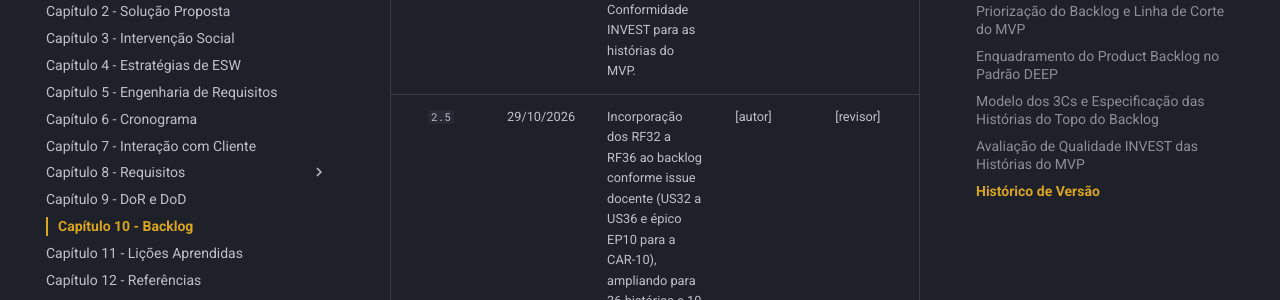
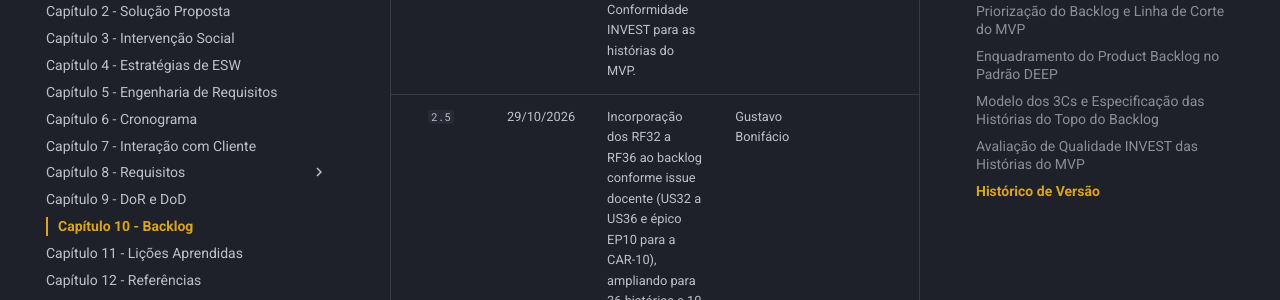
Before and after one commit to mdsreq-fga-unb/REQ-2026.2-T01-DUOC-Finance, an MkDocs documentation site: the page built from docs/backlog/index.md, in a window 1280 px wide and 900 px high, scrolled down 35641 px. Shown: the part 151-451 px from the top of the window. Built offline with MkDocs 1.6.1 and Material for MkDocs 9.7.7, drawn with Linux system fonts in a browser that asks for light colours; emoji names are drawn with the system emoji font.

Commit message:
docs(backlog): adiciona o autor da versão 2.5 no historico

```diff
--- a/docs/backlog/index.md
+++ b/docs/backlog/index.md
@@ -614,4 +614,4 @@ Para auditar o alinhamento com as diretrizes metodológicas de **Bill Wake (2003
 | `2.2` | 13/10/2026 | Remoção dos prefixos numéricos dos títulos de seção (10.1 e 10.2) e atualização das referências internas e âncoras para alinhamento com a estrutura da Unidade 2 | Matheus Ribeiro Szervinsk | Eric Araújo |
 | `2.3` | 13/10/2026 | Remoção dos cards de alerta de enquadramento metodológico e critérios de aceitação com integração direta ao texto, destaque em branco e dourado para o nó raiz no diagrama da hierarquia do backlog e estilização da fórmula de priorização | Matheus Ribeiro Szervinsk | Eric Araújo |
 | `2.4` | 13/10/2026 | Auditoria metodológica e completude ágil: inclusão formal do enquadramento DEEP do Product Backlog; detalhamento das histórias do topo do backlog no Modelo dos 3Cs (Card, Conversation e Confirmation) com critérios objetivos de aceitação e regras de negócio; e elaboração da Matriz de Conformidade INVEST para as histórias do MVP. | Matheus Ribeiro Szervinsk | Eric Araújo |
-| `2.5` | 29/10/2026 | Incorporação dos RF32 a RF36 ao backlog conforme issue docente (US32 a US36 e épico EP10 para a CAR-10), ampliando para 36 histórias e 10 épicos; linha de corte provisória de 27 histórias no MVP e 9 no pós-MVP, conforme o Capítulo 8, com notas de priorização das novas histórias pendentes (†); remoção do vínculo RNF02 da US20 após revisão da matriz-síntese; atualização da tabela de papéis e da matriz RNF × US. | [autor] | [revisor] |
+| `2.5` | 29/10/2026 | Incorporação dos RF32 a RF36 ao backlog conforme issue docente (US32 a US36 e épico EP10 para a CAR-10), ampliando para 36 histórias e 10 épicos; linha de corte provisória de 27 histórias no MVP e 9 no pós-MVP, conforme o Capítulo 8, com notas de priorização das novas histórias pendentes (†); remoção do vínculo RNF02 da US20 após revisão da matriz-síntese; atualização da tabela de papéis e da matriz RNF × US. | Gustavo Bonifácio | |
```
